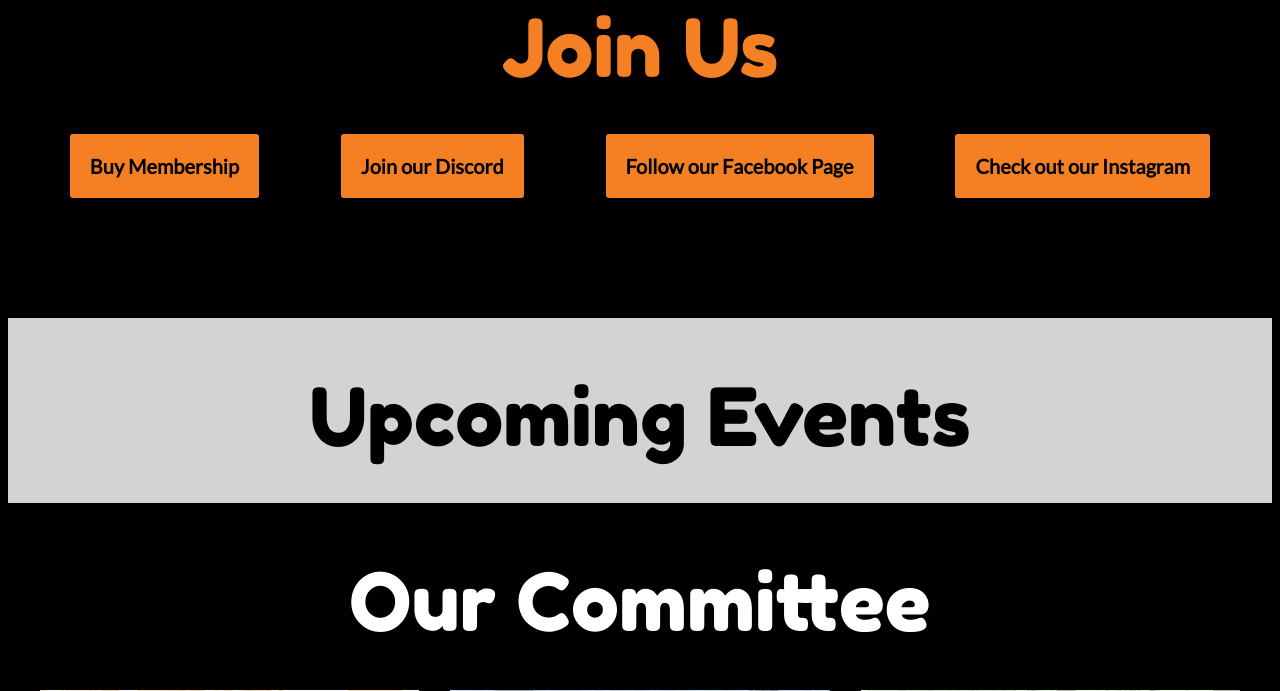
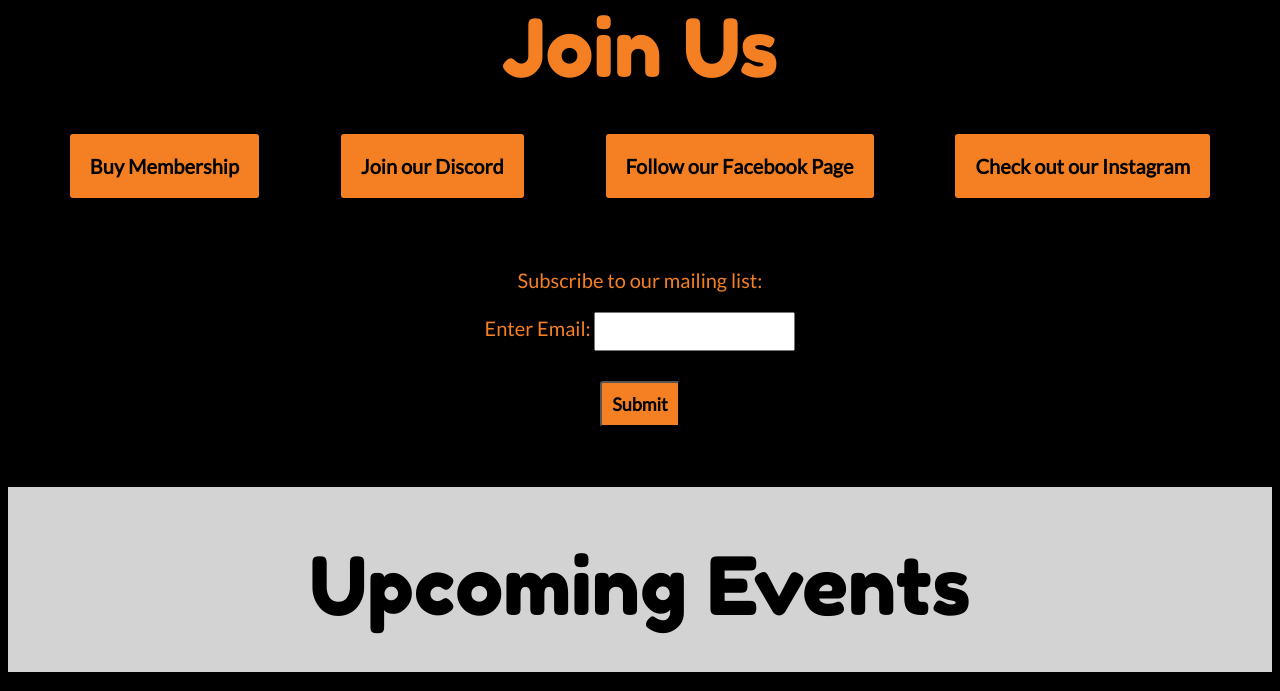
Before and after one commit to lwarchive/animesoc-website, a Django app: page / in a window 1280 px wide. Shown: the part 1267-1958 px from the top of the page. Run offline with Django 3.2, Linux system fonts and the light colour scheme; data that the repository does not hold is empty.

Commit message:
email list form

```diff
--- a/animesocsite/home/admin.py
+++ b/animesocsite/home/admin.py
@@ -1,4 +1,5 @@
 from django.contrib import admin
-from .models import Event
+from .models import Email, Event
 
 admin.site.register(Event)
+admin.site.register(Email)
--- /dev/null
+++ b/animesocsite/home/forms.py
@@ -0,0 +1,4 @@
+from django import forms
+
+class EmailForm(forms.Form):
+    email = forms.CharField(label="Enter Email", max_length=50)
--- a/animesocsite/home/models.py
+++ b/animesocsite/home/models.py
@@ -10,3 +10,9 @@
 
     def __str__(self):
         return self.event_time.strftime("%d") + "/" + self.event_time.strftime("%m") + ": " + self.name
+
+class Email(models.Model):
+    email = models.CharField("Enter Email:", max_length=50)
+
+    def __str__(self):
+        return self.email
--- a/animesocsite/home/templates/home.html
+++ b/animesocsite/home/templates/home.html
@@ -59,6 +59,12 @@
                 <a class="joinusbutton" href="https://www.instagram.com/rhulanime/" target="_blank"> Check out our Instagram </a>
             </div>
             <div class="copy">
+                Subscribe to our mailing list:
+                <form action="#" method="post">
+                    {% csrf_token %}
+                    {{ form.as_p }}
+                    <input type="submit" value="Submit">
+                </form>
             </div>
         </div>
 
--- a/animesocsite/home/views.py
+++ b/animesocsite/home/views.py
@@ -1,14 +1,27 @@
+from django.http.response import HttpResponseRedirect
 from django.shortcuts import render
 from django.http import HttpResponse
-from .models import Event
+from .models import Event, Email
+from .forms import EmailForm
 
 
 def index(request):
 
+    if request.method == 'POST':
+        form = EmailForm(request.POST)
+        if form.is_valid():
+            user_email = form.cleaned_data['email']
+            email_instance = Email.objects.create(email=user_email)
+            #Email.save()
+            return HttpResponseRedirect('#')
+    else:
+        form = EmailForm()
+
     events = Event.objects.all()
 
     context = {
-        'events' : events
+        'events' : events,
+        'form' : form
     }
 
     return render(request, 'home.html', context)
--- a/animesocsite/static/style.css
+++ b/animesocsite/static/style.css
@@ -192,6 +192,26 @@
     opacity: 0.7;
 }
 
+input[type=submit] {
+    background-color: #f48023;
+    color: black;
+    font-family: 'Lato', sans-serif;
+    font-size: 18px;
+    margin: 10px;
+    padding: 10px;
+    border-radius: 3px;
+    transition: 0.4s;
+    font-weight: bold;
+}
+
+input[type=submit]:hover {
+    opacity: 0.7;
+}
+
+input[type=text] {
+    padding: 10px;
+}
+
 .joinus-buttoncontainer {
     display: flex;
     justify-content: space-evenly;
```
Also changed, not shown: animesocsite/home/migrations/0003_email.py (added).
